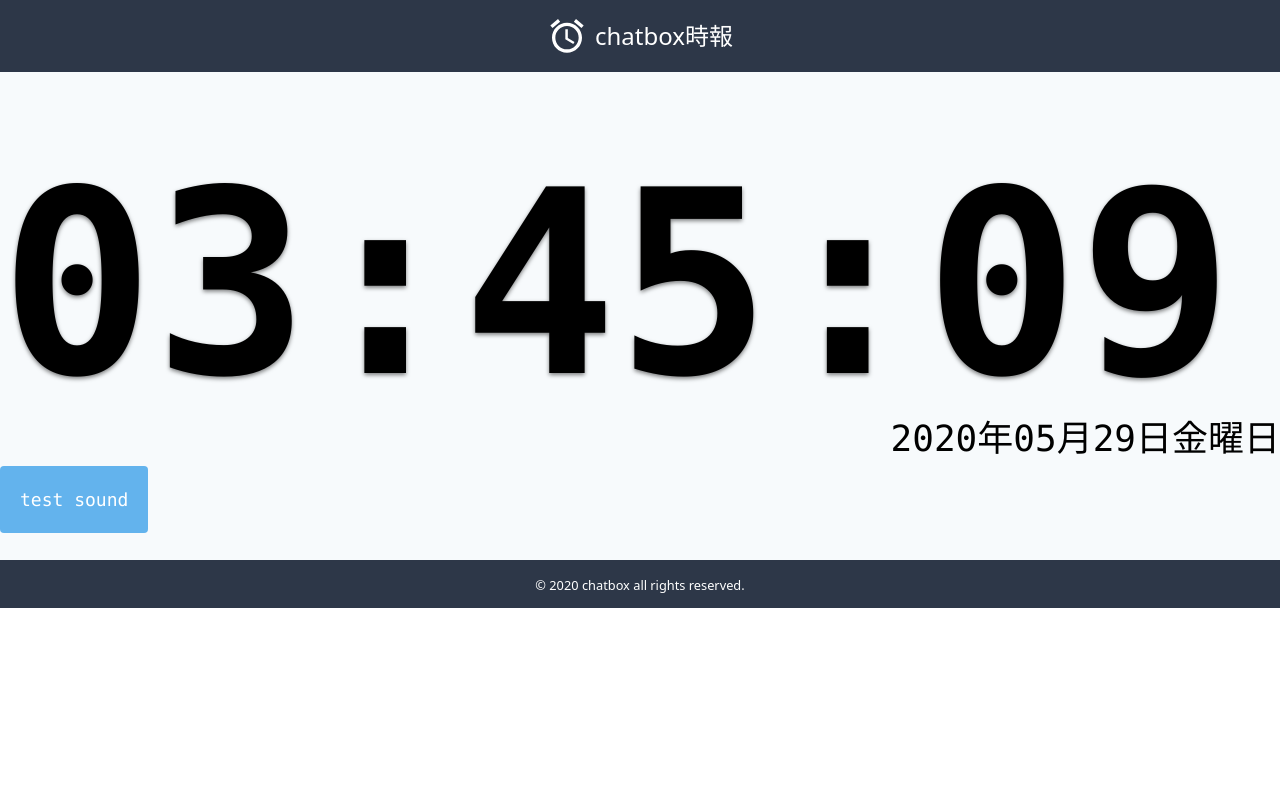
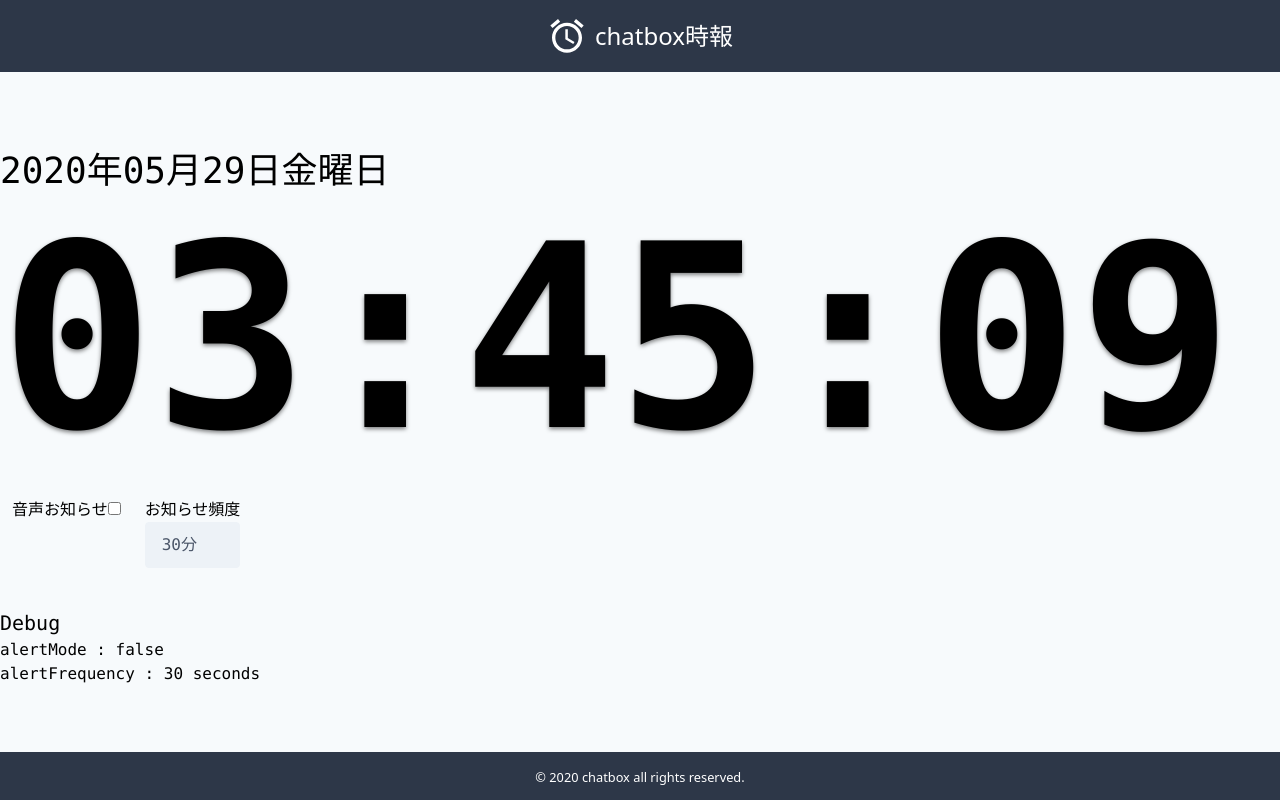
Before and after one commit to chatbox-inc/cb_joho, a Nuxt app: page / in a window 1280 px wide. Built offline with nearby package versions, Linux system fonts and the light colour scheme.

Commit message:
feature: alert on selected second

```diff
--- a/layouts/default.vue
+++ b/layouts/default.vue
@@ -1,7 +1,7 @@
 <template>
-  <div>
+  <div class="p-container">
     <TheHeader />
-    <div class="pt-24 bg-gray-100 p-container">
+    <div class="pt-24 bg-gray-100 flex-grow">
       <nuxt />
     </div>
     <TheFooter />
@@ -21,6 +21,8 @@ export default {
 
 <style lang="scss" scoped>
 .p-container {
-  min-height: 70vh;
+  min-height: 100vh;
+  display: flex;
+  flex-direction: column;
 }
 </style>
--- a/pages/index.vue
+++ b/pages/index.vue
@@ -1,17 +1,34 @@
 <template>
-  <div class="container mx-auto pt-12 font-mono">
+  <div v-if="currenTime" class="container mx-auto pt-12 font-mono">
+    <p class="text-left text-4xl">{{ getDate }}</p>
     <time
       class="text-huge leading-none select-none font-bold mt-3 block text-shadow "
     >
       {{ currenTime }}
     </time>
-    <p class="text-right text-4xl">{{ getDate }}</p>
-    <button
-      class="bg-blue-400 p-5 rounded text-white text-lg hover:bg-blue-600"
-      @click.prevent="playSound"
-    >
-      test sound
-    </button>
+    <div class="w-full flex pt-8">
+      <div class="px-3">
+        <label for="mode">音声お知らせ</label>
+        <input id="mode" v-model="alertMode" type="checkbox" />
+      </div>
+      <div class="px-3">
+        <label for="alertOn">お知らせ頻度</label>
+        <select
+          id="alertOn"
+          v-model="alertFrequency"
+          class="block appearance-none w-full bg-gray-200 border border-gray-200 text-gray-700 py-3 px-4 pr-8 rounded leading-tight focus:outline-none focus:bg-white focus:border-gray-500"
+        >
+          <option value="30">30分</option>
+          <option value="00">60分</option>
+        </select>
+      </div>
+    </div>
+
+    <div class="boreder mt-10">
+      <h2 class="text-xl">Debug</h2>
+      <p>alertMode : {{ alertMode }}</p>
+      <p>alertFrequency : {{ alertFrequency }} seconds</p>
+    </div>
   </div>
 </template>
 
@@ -21,7 +38,9 @@ export default {
   components: {},
   data() {
     return {
-      currenTime: null
+      currenTime: null,
+      alertMode: false,
+      alertFrequency: 30
     }
   },
   computed: {
@@ -31,17 +50,30 @@ export default {
     }
   },
   mounted() {
-    this.currenTime = this.setDate()
-    setInterval(() => this.setDate(), 1000)
+    this.currenTime = this.setTime()
+    setInterval(() => this.setTime(), 1000)
   },
   methods: {
-    setDate() {
+    setTime() {
+      if (this.alertMode) {
+        this.checkAlert(this.currenTime)
+      }
       this.currenTime = this.$dayjs().format('HH:mm:ss')
     },
 
     playSound() {
       const audio = new Audio(sound)
       audio.play()
+    },
+
+    checkAlert(currentTime) {
+      const minutes = currentTime.split(':')[2]
+      if (
+        minutes % this.alertFrequency === 0 ||
+        minutes === this.alertFrequency
+      ) {
+        this.playSound()
+      }
     }
   }
 }
```
